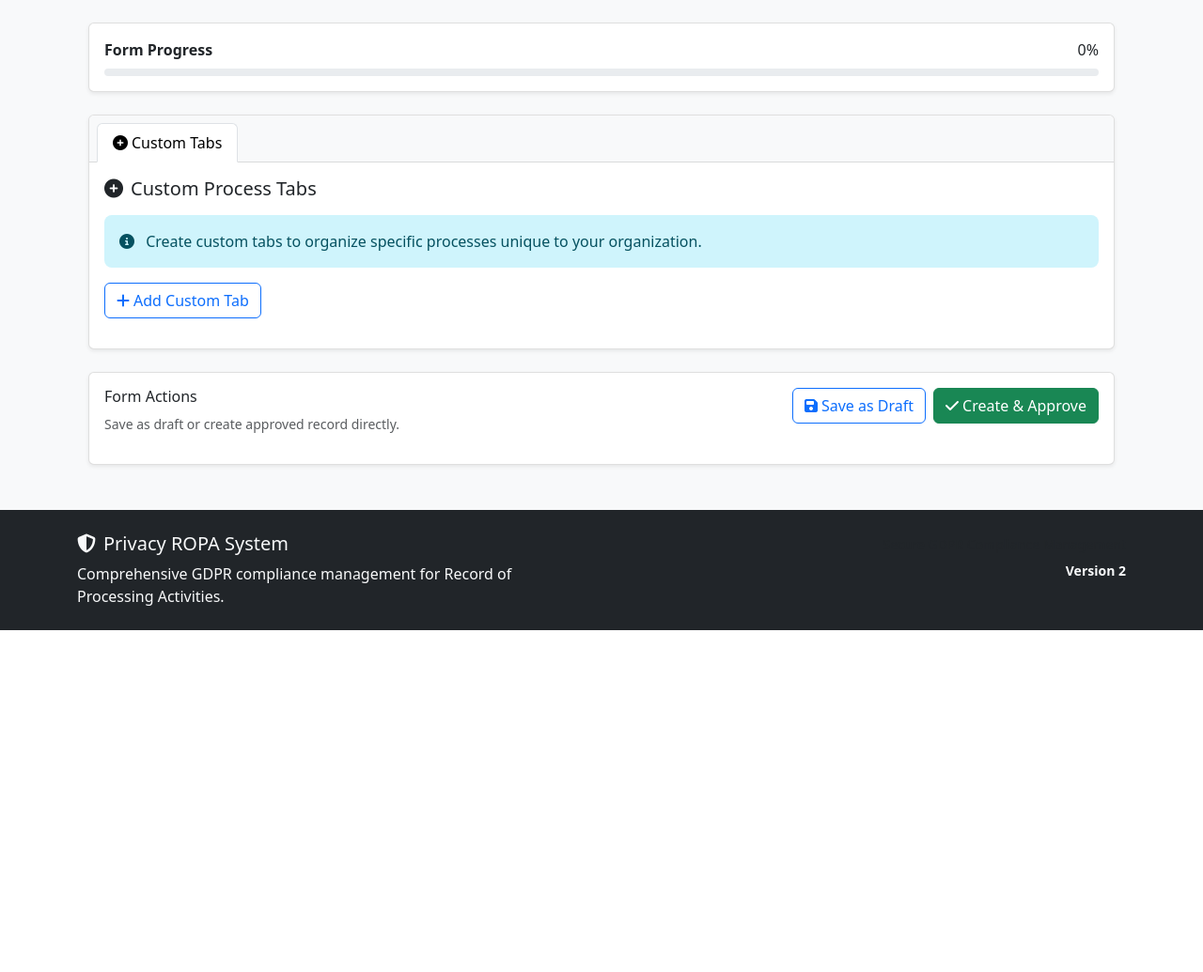
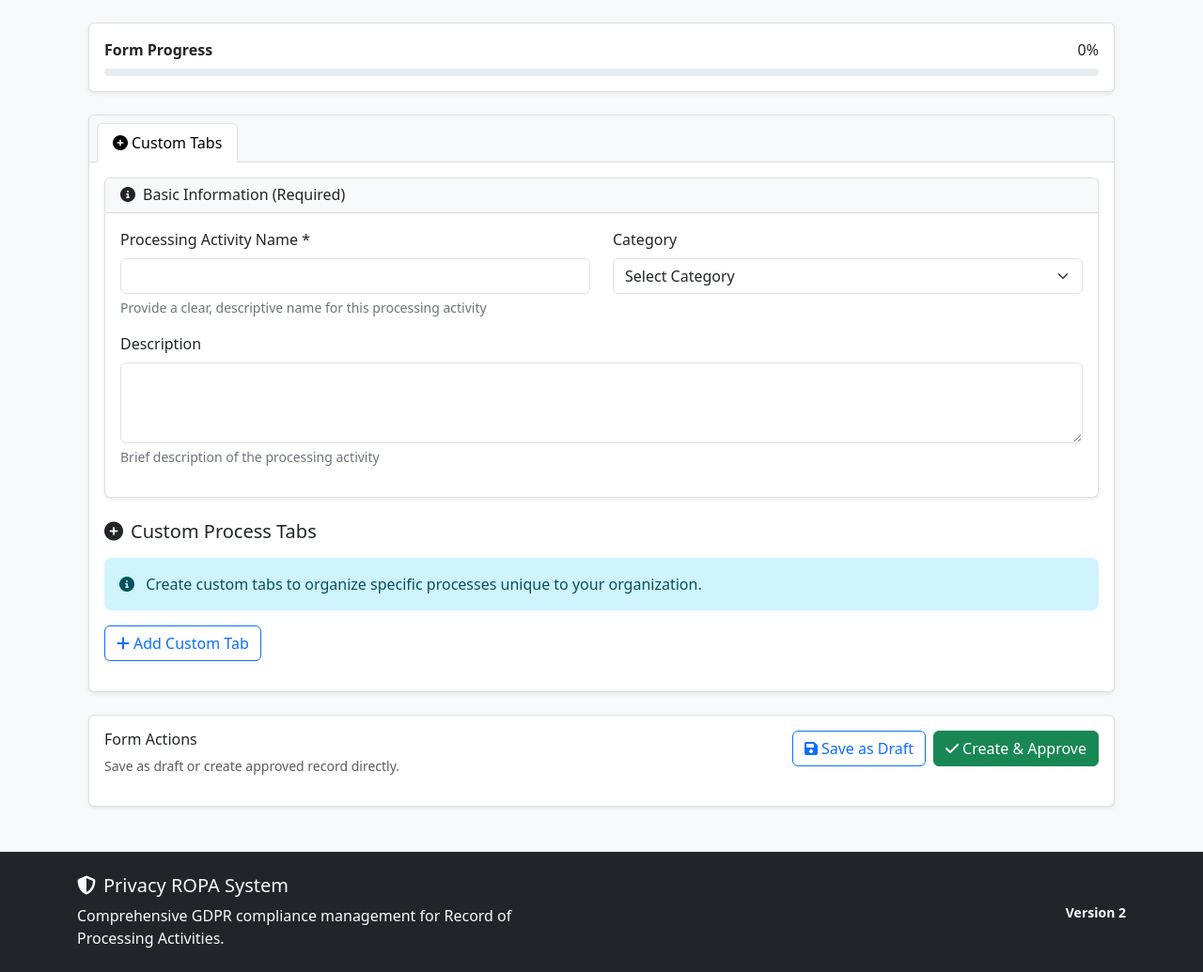
Before and after one commit to Omolola436/automatedropa, a Flask app: page /add-activity in a window 1280 px wide. Shown: the part 150-1185 px from the top of the page at 94% size. Before the commit the page ends 821 px from the top, so only its background shows below. Run offline with Flask 3, Linux system fonts and the light colour scheme; a user stored in the database is signed in.

Commit message:
Assistant checkpoint: Added required form fields to custom tabs template
Assistant generated file changes:
- templates/add_activity.html: Add basic form fields to custom tabs template

---

User prompt:

KeyError
KeyError: 'processing_activity_name'

Traceback (most recent call last)
File "/home/runner/workspace/.pythonlibs/lib/python3.11/site-packages/flask/app.py", line 1536, in __call__
return self.wsgi_app(environ, start_response)
       ^^^^^^^^^^^^^^^^^^^^^^^^^^^^^^^^^^^^^^
File "/home/runner/workspace/.pythonlibs/lib/python3.11/site-packages/werkzeug/middleware/proxy_fix.py", line 183, in __call__
return self.app(environ, start_response)
       ^^^^^^^^^^^^^^^^^^^^^^^^^^^^^^^^^
File "/home/runner/workspace/.pythonlibs/lib/python3.11/site-packages/flask/app.py", line 1514, in wsgi_app
response = self.handle_exception(e)
           ^^^^^^^^^^^^^^^^^^^^^^^^
File "/home/runner/workspace/.pythonlibs/lib/python3.11/site-packages/flask/app.py", line 1511, in wsgi_app
response = self.full_dispatch_request()
           ^^^^^^^^^^^^^^^^^^^^^^^^^^^^
File "/home/runner/workspace/.pythonlibs/lib/python3.11/site-packages/flask/app.py", line 919, in full_dispatch_request
rv = self.handle_user_exception(e)
     ^^^^^^^^^^^^^^^^^^^^^^^^^^^^^
File "/home/runner/workspace/.pythonlibs/lib/python3.11/site-packages/flask/app.py", line 917, in full_dispatch_request

Replit-Commit-Author: Assistant
Replit-Commit-Session-Id: 99d2946f-dcdb-48f1-b5ae-d15c76839f54

```diff
--- a/templates/add_activity.html
+++ b/templates/add_activity.html
@@ -43,6 +43,45 @@
                         <div class="tab-content" id="ropaTabContent">
                             <!-- Custom Tabs -->
                             <div class="tab-pane fade show active" id="custom-tabs" role="tabpanel">
+                                <!-- Basic Required Fields -->
+                                <div class="card mb-4">
+                                    <div class="card-header">
+                                        <h6 class="mb-0"><i class="fas fa-info-circle me-2"></i>Basic Information (Required)</h6>
+                                    </div>
+                                    <div class="card-body">
+                                        <div class="row">
+                                            <div class="col-md-6 mb-3">
+                                                <label for="processing_activity_name" class="form-label">Processing Activity Name *</label>
+                                                <input type="text" class="form-control" id="processing_activity_name" name="processing_activity_name" required>
+                                                <div class="form-text">Provide a clear, descriptive name for this processing activity</div>
+                                            </div>
+                                            <div class="col-md-6 mb-3">
+                                                <label for="category" class="form-label">Category</label>
+                                                <select class="form-select" id="category" name="category">
+                                                    <option value="">Select Category</option>
+                                                    {% if options and options.categories %}
+                                                        {% for cat in options.categories %}
+                                                        <option value="{{ cat }}">{{ cat }}</option>
+                                                        {% endfor %}
+                                                    {% else %}
+                                                        <option value="HR Management">HR Management</option>
+                                                        <option value="Customer Service">Customer Service</option>
+                                                        <option value="Marketing">Marketing</option>
+                                                        <option value="Finance">Finance</option>
+                                                        <option value="IT Operations">IT Operations</option>
+                                                    {% endif %}
+                                                </select>
+                                            </div>
+                                        </div>
+                                        <div class="mb-3">
+                                            <label for="description" class="form-label">Description</label>
+                                            <textarea class="form-control" id="description" name="description" rows="3"></textarea>
+                                            <div class="form-text">Brief description of the processing activity</div>
+                                        </div>
+                                    </div>
+                                </div>
+
+                                <!-- Custom Process Tabs Section -->
                                 <h5 class="mb-3"><i class="fas fa-plus-circle me-2"></i>Custom Process Tabs</h5>
 
                                 <div class="alert alert-info">
```
